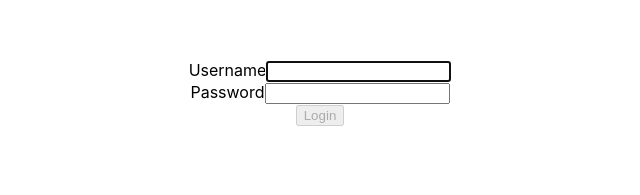
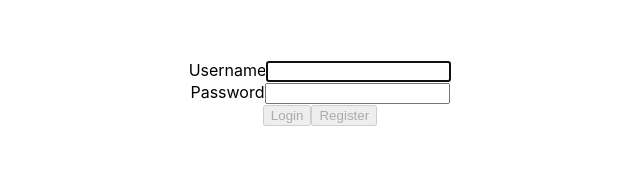
Before and after one commit to ICHACK2021/DrawingSocialMedia, a React (Create React App) app in the folder drawing-social-media/: page / in a window 1280 px wide. Shown: the top 195 px of the page, without its empty margins (320-960 px from the left). Built offline with nearby package versions, Linux system fonts and the light colour scheme.

Commit message:
register button

```diff
--- a/drawing-social-media/src/Pages/Login.js
+++ b/drawing-social-media/src/Pages/Login.js
@@ -45,6 +45,9 @@ const Login = () => {
         <Button size="lg" onClick={() => handlingSubmit(username, password)} disabled={!validateForm(username, password)}>
           Login
         </Button>
+        <Button size="lg" disabled={!validateForm(username, password)}>
+          Register
+        </Button>
       </Form>
     </div>
   );
```
